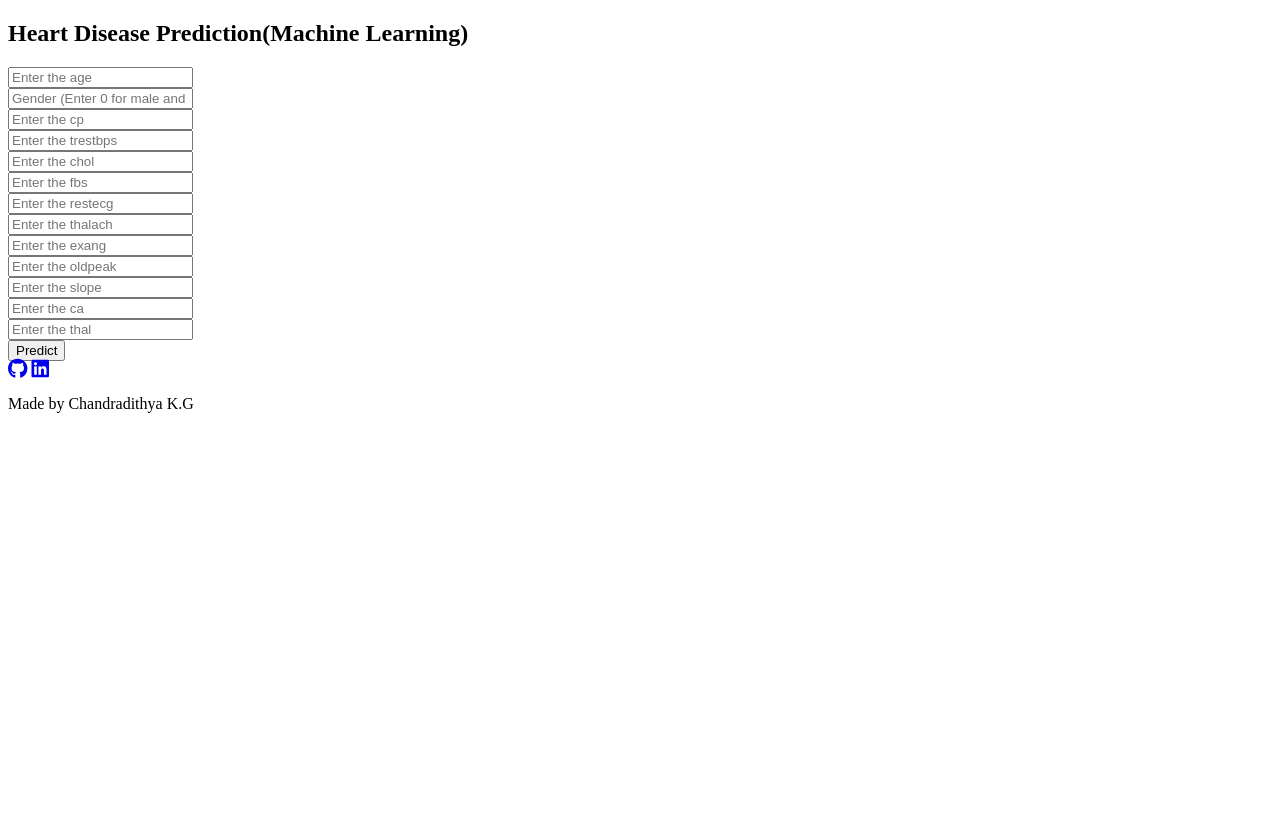
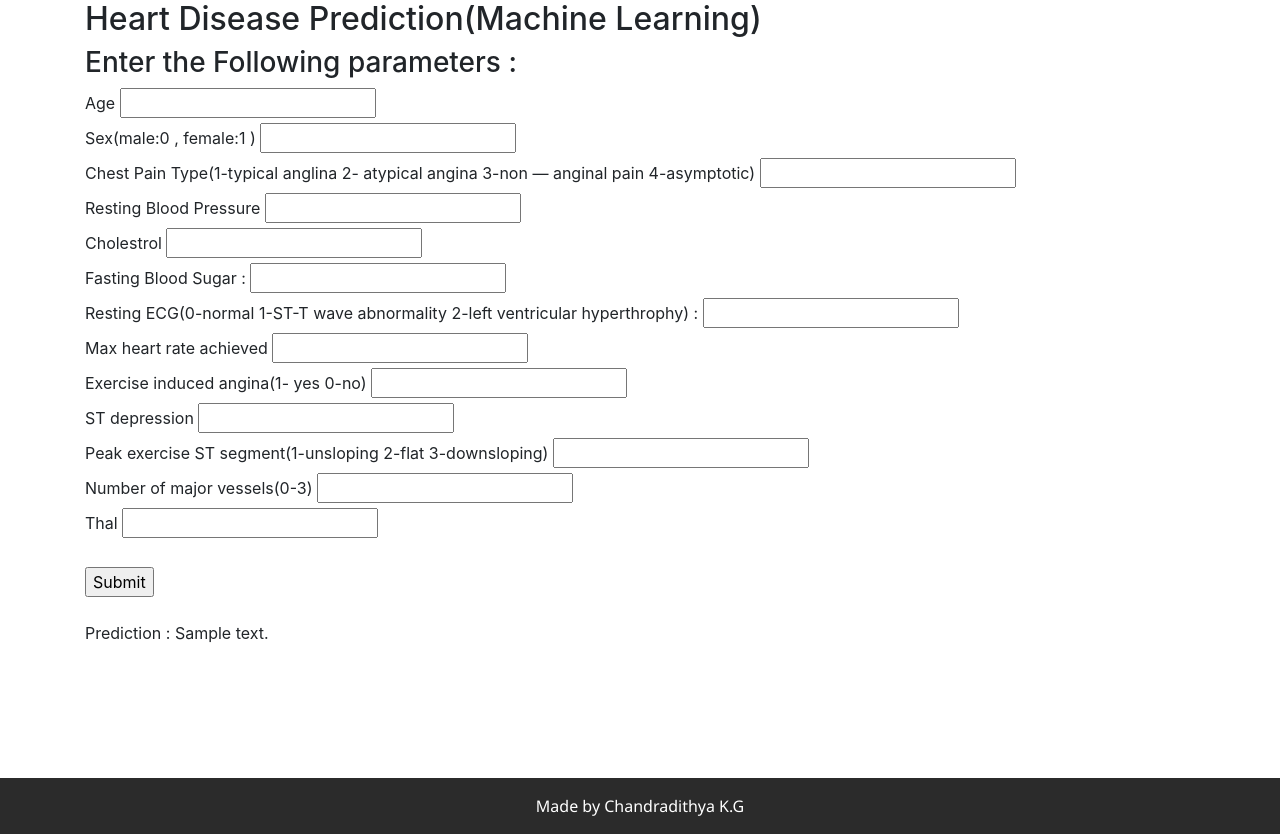
Before and after one commit to Chandradithya8/Heart_disease_prediction-end_to_end, a Flask app: template templates/index.html in a window 1280 px wide. Before the commit the page ends 413 px from the top, so only its background shows below. Run offline with Flask 2, Linux system fonts and the light colour scheme; the template is opened without the code that fills it: most values are stand-ins (such as "Sample title", 1, 10 or a date in 2020); parts of the project's set-up code (start-up, migrations or seed data) failed here and were passed over; some libraries are stand-ins or nearby versions.

Commit message:
Update index.html

```diff
--- a/templates/index.html
+++ b/templates/index.html
@@ -1,52 +1,103 @@
 <!DOCTYPE html>
+<html>
+<head>
 
-<html lang="en" dir="ltr">
-    <head>
-        <meta charset="utf-8">
-        <title>Heart Disease Prediction</title>
-        <link rel="stylesheet" type="text/css" href="{{ url_for('static', filename='styles.css') }}">
-        <script src="https://kit.fontawesome.com/5f3f547070.js" crossorigin="anonymous"></script>
-        <link href="https://fonts.googleapis.com/css2?family=Pacifico&display=swap" rel="stylesheet">
-    </head>
 
-    <body>
+    <!-- Bootstrap CSS -->
+    <link rel="stylesheet" href="https://maxcdn.bootstrapcdn.com/bootstrap/4.0.0/css/bootstrap.min.css" integrity="sha384-Gn5384xqQ1aoWXA+058RXPxPg6fy4IWvTNh0E263XmFcJlSAwiGgFAW/dAiS6JXm" crossorigin="anonymous">
+	<title>Diabetes_prediction</title>
 
-        <!-- Website Title -->
-    	<div class="container">
-            <h2 class='container-heading'><span class="heading_font">Heart Disease Prediction(Machine Learning)</span>
-            </h2>
-    	</div>
+</head>
+	<style>
+    #main-footer
+    {
+      color: #FFFFFF;
+      font-family: "Segoe UI";
+      background: #2B2B2B;
+      text-align: center;
+      margin-top: 125px;
+      padding: 16px;
+      bottom: 8px;
+    }</style>
+<body>
 
-        <!-- Text Area -->
-    	<div class="ml-container">
-    		<form action="{{ url_for('predict') }}" method="POST">
-                <input class="form-input" type="text" name="age" placeholder="Enter the age"><br>
-                <input class="form-input" type="text" name="sex" placeholder="Gender (Enter 0 for male and 1 for female)"><br>
-                <input class="form-input" type="text" name="cp" placeholder="Enter the cp"><br>
-                <input class="form-input" type="text" name="trestbps" placeholder="Enter the trestbps"><br>
-                <input class="form-input" type="text" name="chol" placeholder="Enter the chol"><br>
-                <input class="form-input" type="text" name="fbs" placeholder="Enter the fbs"><br>
-                <input class="form-input" type="text" name="restecg" placeholder="Enter the restecg"><br>
-                <input class="form-input" type="text" name="thalach" placeholder="Enter the thalach"><br>
-                <input class="form-input" type="text" name="exang" placeholder="Enter the exang"><br>
-                <input class="form-input" type="text" name="oldpeak" placeholder="Enter the oldpeak"><br>
-                <input class="form-input" type="text" name="slope" placeholder="Enter the slope"><br>
-                <input class="form-input" type="text" name="ca" placeholder="Enter the ca"><br>
-                <input class="form-input" type="text" name="thal" placeholder="Enter the thal"><br>
+       </head>
+<div class="container",class="form-group">
 
-        		<input type="submit" class="my-cta-button" value="Predict">
-            </form>
+    <h2>Heart Disease Prediction(Machine Learning)</h2>
+    <h3>Enter the Following parameters :</h3>
 
-    	</div>
 
-        <!-- Footer -->
-       <div class='footer'>
-           <div class="contact">
-               <a target="_blank" href="https://github.com/Chandradithya8/Heart_disease_prediction-heroku"><i class="fab fa-github fa-lg contact-icon"></i></a>
-               <a target="_blank" href="https://www.linkedin.com/in/chandradithya-k-g-2123591a6/"><i class="fab fa-linkedin fa-lg contact-icon"></i></a>
-           </div>
-           <p class='footer-description'>Made by Chandradithya K.G</p>
-       </div>
+    <form action="{{ url_for('predict') }}" method="POST">
 
+        <label>Age </label>
+        <input type="text" id="Age" name="Age">
+        <br>
+
+        <label>Sex(male:0 , female:1 )  </label>
+        <input type="text" id="Sex" name="Sex">
+        <br>
+
+        <label>Chest Pain Type(1-typical anglina 2- atypical angina 3-non — anginal pain 4-asymptotic)  </label>
+        <input type="text" id="cpt" name="cpt">
+        <br>
+
+        <label>Resting Blood Pressure  </label>
+        <input type="text" id="rbp" name="rbp">
+        <br>
+
+        <label>Cholestrol  </label>
+        <input type="text" id="c" name="c">
+        <br>
+
+        <label>Fasting Blood Sugar : </label>
+        <input type="fbs" id="BMI" name="fbs">
+        <br>
+
+        <label>Resting ECG(0-normal 1-ST-T wave abnormality 2-left ventricular hyperthrophy) : </label>
+        <input type="text" id="ecg" name="ecg">
+        <br>
+
+        <label>Max heart rate achieved  </label>
+        <input type="text" id="rate" name="rate">
+        <br>
+
+        <label>Exercise induced angina(1- yes 0-no)</label>
+        <input type="text" id="angina" name="angina">
+        <br>
+
+        <label>ST depression  </label>
+        <input type="text" id="st" name="st">
+        <br>
+
+        <label>Peak exercise ST segment(1-unsloping 2-flat 3-downsloping) </label>
+        <input type="text" id="segment" name="segment">
+        <br>
+
+        <label>Number of major vessels(0-3) </label>
+        <input type="text" id="vessels" name="vessels">
+        <br>
+
+        <label>Thal </label>
+        <input type="text" id="thal" name="thal">
+        <br>
+
+    <br>
+
+    <input type="submit" value="Submit">
+    <br>
+    <br>
+</form>
+   <label>Prediction : {{prediction_text}}</label>
+
+    </div>
+
+
+    <script src="https://code.jquery.com/jquery-3.2.1.slim.min.js" integrity="sha384-KJ3o2DKtIkvYIK3UENzmM7KCkRr/rE9/Qpg6aAZGJwFDMVNA/GpGFF93hXpG5KkN" crossorigin="anonymous"></script>
+    <script src="https://cdnjs.cloudflare.com/ajax/libs/popper.js/1.12.9/umd/popper.min.js" integrity="sha384-ApNbgh9B+Y1QKtv3Rn7W3mgPxhU9K/ScQsAP7hUibX39j7fakFPskvXusvfa0b4Q" crossorigin="anonymous"></script>
+    <script src="https://maxcdn.bootstrapcdn.com/bootstrap/4.0.0/js/bootstrap.min.js" integrity="sha384-JZR6Spejh4U02d8jOt6vLEHfe/JQGiRRSQQxSfFWpi1MquVdAyjUar5+76PVCmYl" crossorigin="anonymous"></script>
+	<footer id="main-footer">
+      Made by Chandradithya K.G
+    </footer>
     </body>
 </html>
```
